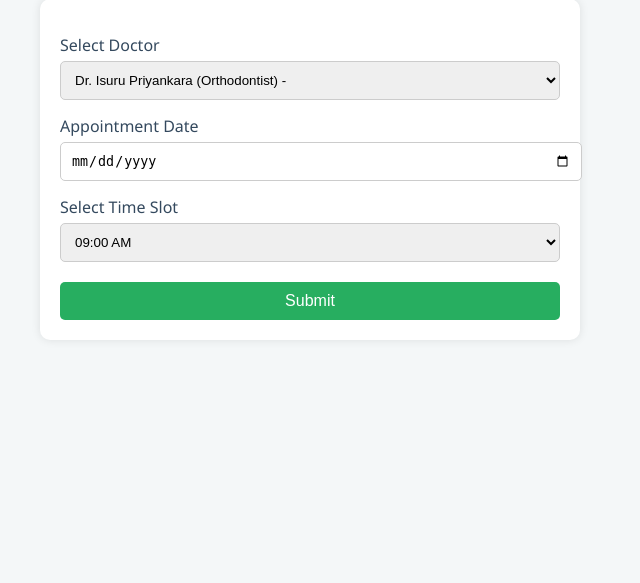
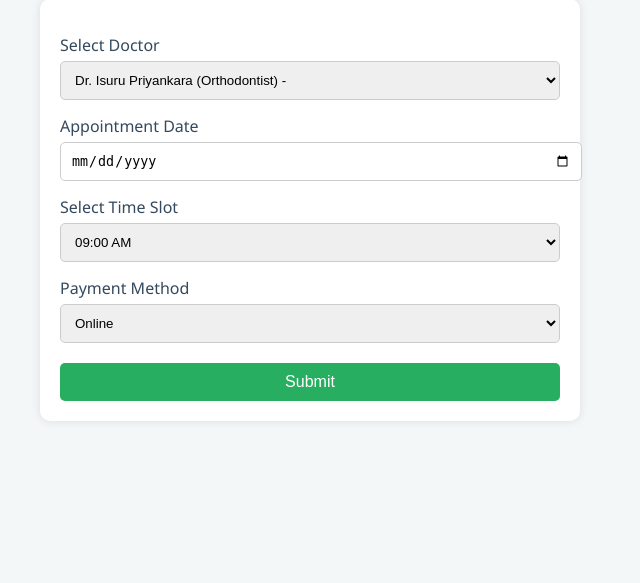
Before and after one commit to Yash-git2/echanneling, a Django app: page /book/ in a window 1280 px wide. Shown: the part 135-718 px from the top of the page, without its empty margins (330-970 px from the left). Run offline with Django 5.2, Linux system fonts and the light colour scheme; a user stored in the database is signed in; data comes from the database, SQL or seed files in the repository.

Commit message:
Add payment method selection to appointment booking form

```diff
--- a/templates/appointment_booking.html
+++ b/templates/appointment_booking.html
@@ -54,13 +54,18 @@
             {% endfor %}
         </select>
 
-
-
         <label for="id_date">Appointment Date</label>
         {{ form.date }}
 
         <label for="id_time_slot">Select Time Slot</label>
         {{ form.time_slot }}
+
+        <!-- New Payment Method Dropdown -->
+        <label for="id_payment_method">Payment Method</label>
+        <select name="payment_method" id="id_payment_method" required>
+            <option value="online">Online</option>
+            <option value="cash">Pay at Clinic</option>
+        </select>
 
         {% for field in form %}
             {% if field.errors %}
```
